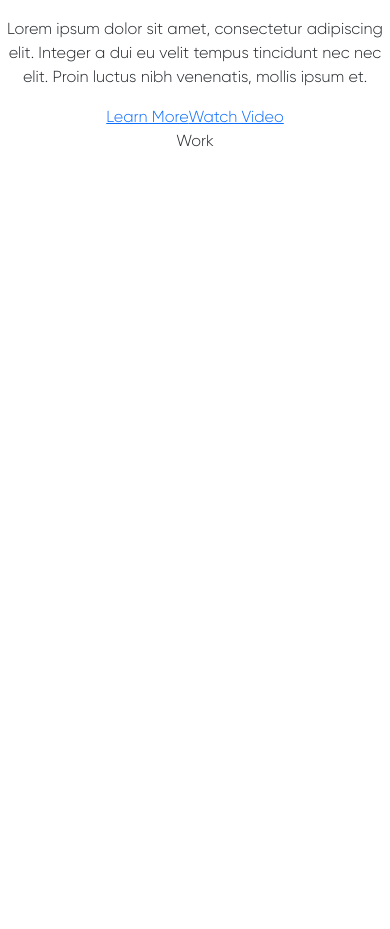
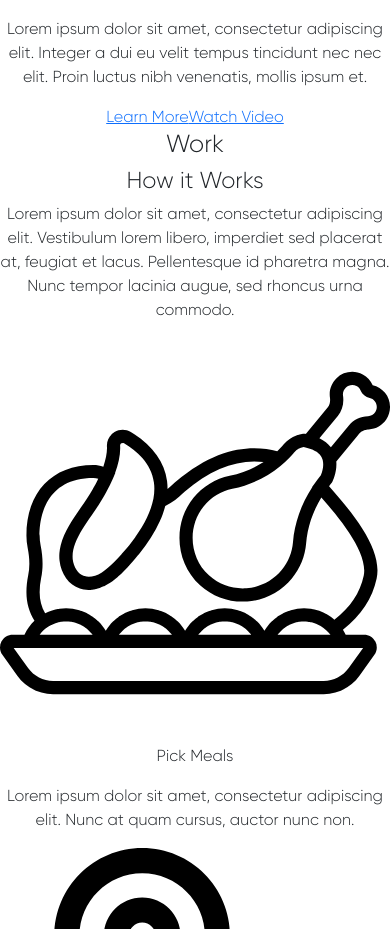
Before and after one commit to david-lafontant/yellow-restaurant, a React (Create React App) app: page / in a window 390 px wide. Shown: the part 1344-2273 px from the top of the page. Before the commit the page ends 1497 px from the top, so only its background shows below. Built offline with nearby package versions, Linux system fonts and the light colour scheme.

Commit message:
Add content to work component

```diff
--- a/src/components/work/work.jsx
+++ b/src/components/work/work.jsx
@@ -1,9 +1,56 @@
 import React from 'react';
+import { ReactComponent as Turkey } from '../../assets/pictures/turkey.svg';
+import { ReactComponent as Delivery } from '../../assets/pictures/delivery.svg';
+import { ReactComponent as Touch } from '../../assets/pictures/touch.svg';
 
 function Work() {
   return (
-    <div>Work</div>
-  )
+    <div className="row">
+      <div className="col-md-12 col-xl-12">
+        <h2>Work</h2>
+        <h3>How it Works</h3>
+        <p>
+          Lorem ipsum dolor sit amet, consectetur adipiscing elit. Vestibulum
+          lorem libero, imperdiet sed placerat at, feugiat et lacus.
+          Pellentesque id pharetra magna. Nunc tempor lacinia augue, sed rhoncus
+          urna commodo.
+        </p>
+      </div>
+
+      <div className="col-md-12 col-xl-12">
+        <div className="how-to">
+          <p>
+            <Turkey />
+          </p>
+          <p>Pick Meals</p>
+          <p>
+            Lorem ipsum dolor sit amet, consectetur adipiscing elit.
+            Nunc at quam cursus, auctor nunc non.
+          </p>
+        </div>
+        <div className="how-to">
+          <p>
+            <Touch />
+          </p>
+          <p>Choose How Often</p>
+          <p>
+            Lorem ipsum dolor sit amet, consectetur adipiscing elit.
+            Nunc at quam cursus, auctor nunc non.
+          </p>
+        </div>
+        <div className="how-to">
+          <p>
+            <Delivery />
+          </p>
+          <p>Fast Deliveries</p>
+          <p>
+            Lorem ipsum dolor sit amet, consectetur adipiscing elit.
+            Nunc at quam cursus, auctor nunc non.
+          </p>
+        </div>
+      </div>
+    </div>
+  );
 }
 
 export default Work;
```
